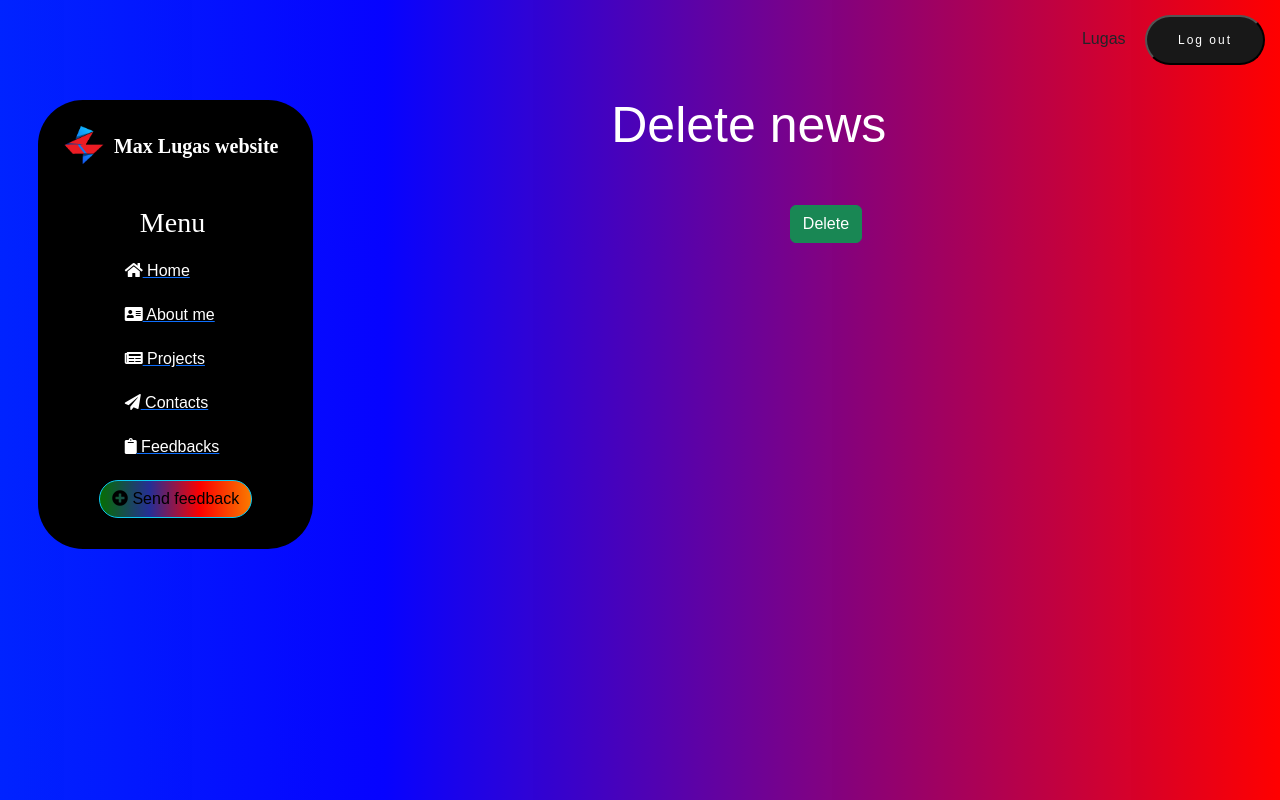
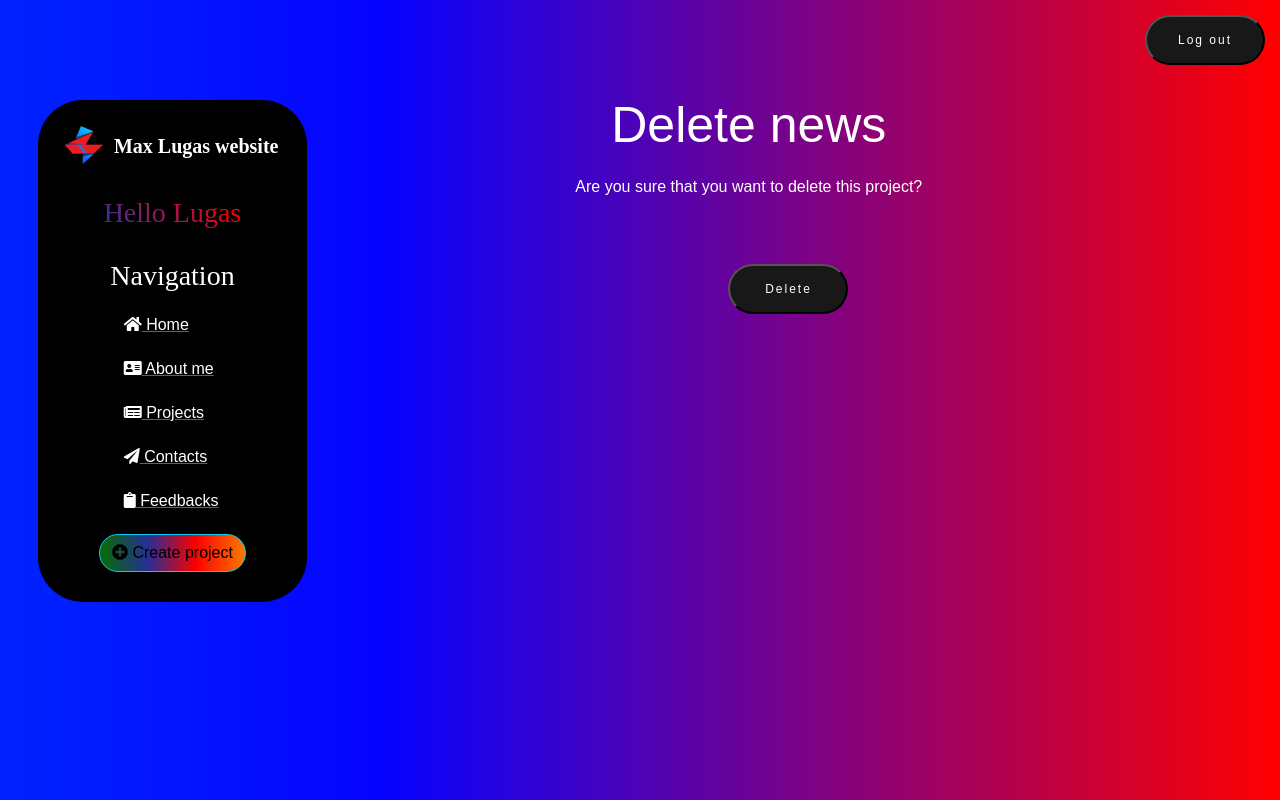
Before and after one commit to MaxLugas/LugasSite, a Django app: page /project/2/delete in a window 1280 px wide. Run offline with Django 4.2, Linux system fonts and the light colour scheme; a user stored in the database is signed in; data comes from the database, SQL or seed files in the repository; both versions use the stored data as it was after the commit; some libraries are stand-ins or nearby versions.

Commit message:
fix bugs

```diff
--- a/LugasSite/LugasSite/urls.py
+++ b/LugasSite/LugasSite/urls.py
@@ -24,3 +24,9 @@
     path('project/', include('news.urls')),
     path('feedback/', include('feedback.urls')),
 ] + static(settings.STATIC_URL, document_root=settings.STATIC_ROOT)+static(settings.MEDIA_URL, document_root=settings.MEDIA_ROOT)
+
+if settings.DEBUG:
+    import debug_toolbar
+    urlpatterns = [
+    path('__debug__/', include('debug_toolbar.urls')),
+    ]+urlpatterns
--- a/LugasSite/feedback/templates/feedback/create_feedback.html
+++ b/LugasSite/feedback/templates/feedback/create_feedback.html
@@ -7,7 +7,7 @@
 
 {% block content %}
     <div class="features">
-        <h1>Form for feedback</h1>
+        <h2>Form for feedback</h2>
         <form method="post">
             {% csrf_token %}
             {{ form.name }}<br>
--- a/LugasSite/main/static/main/css/main.css
+++ b/LugasSite/main/static/main/css/main.css
@@ -32,9 +32,20 @@
 
 aside h3 {
     font-family: 'Times New Roman', sans-serif;
-    margin-top: 50px;
+    margin-top: 30px;
     font-size: 28px;
-    margin-left: 34%;
+    text-align: center;
+}
+
+aside h6 {
+    font-family: 'Times New Roman', sans-serif;
+    margin-top: 40px;
+    font-size: 28px;
+    text-align: center;
+    background: linear-gradient(45deg, #2a33a5 15%, #fa0000 75%, #8AA9D6);
+    -webkit-background-clip: text;
+    -webkit-text-fill-color: transparent;
+    color: #2a33a5;
 }
 
 aside ul {list-style: none}
@@ -67,6 +78,10 @@
 
 main .features h1 {font-size: 50px;}
 main .features p {max-width: 400px; margin: 20px auto;}
+main .features h2 {
+    font-size: 50px;
+    margin-left: 80px;
+}
 
 .alert-warning {
     background-color: black;
@@ -223,3 +238,35 @@
     text-align: center;
     margin-right: 25px;
 }
+
+.admin-button {
+  text-decoration: none;
+  font-family: 'Montserrat', sans-serif;
+  display: inline-block;
+  width: 120px;
+  height: 50px;
+  line-height: 45px;
+  border-radius: 45px;
+  margin-top: 15px;
+  margin-right: 75px;
+  font-size: 12px;
+  text-align: center;
+  letter-spacing: 2px;
+  font-weight: 500;
+  color: white;
+  background: #181818;
+  transition: .3s;
+}
+
+.admin-button:hover {
+  background: #2EE59D;
+  color: black;
+  transform: scale(1.05);
+  transition: transform .6s ease;
+}
+
+.admin {
+    text-decoration: none;
+    margin: 15px;
+    text-align: center;
+}
--- a/LugasSite/main/templates/main/layout.html
+++ b/LugasSite/main/templates/main/layout.html
@@ -14,7 +14,7 @@
 <body>
 <div class="block">
     {% if request.user.is_authenticated %}
-    {{ user.username }} <a href="{% url 'logout' %}"><button class="login-button"> Log out</button></a>
+    <a href="{% url 'logout' %}"><button class="login-button"> Log out</button></a>
     {% else %}
         <a href="{% url 'sign_in' %}"><button class="login-button"> Sign in</button></a>
         <a href="{% url 'register' %}"><button class="login-button"> Login in</button></a>
@@ -23,17 +23,23 @@
     <aside>
         <img src="{% static 'main/img/LUGAS.png' %}" alt="Logo">
         <span class="logo">Max Lugas website</span>
-        <h3>Menu</h3>
+        {% if request.user.is_authenticated %}
+        <h6>Hello {{ user.username }}</h6>
+        {% endif %}
+        <h3>Navigation</h3>
         <ul>
             <a href="{% url 'home' %}"><li><i class="fas fa-home"></i> Home</li></a>
             <a href="{% url 'about' %}"><li><i class="fas fa-address-card"></i> About me</li></a>
             <a href="{% url 'news_home' %}"><li><i class="fas fa-newspaper"></i> Projects</li></a>
             <a href="{% url 'contacts' %}"><li><i class="fas fa-paper-plane"></i> Contacts</li></a>
             <a href="{% url 'feedback_home' %}"><li><i class="fas fa-clipboard"></i> Feedbacks</li></a>
-            {# <a href="{% url 'create' %}"><li><button class="btn btn-info"><i class="fas fa-plus-circle"></i> Create news</button></li></a> #}
         </ul>
         {% if request.user.is_authenticated %}
-        <a href="{% url 'create_feedback' %}"><button class="btn btn-info"><i class="fas fa-plus-circle"></i> Send feedback</button></a>
+            {% if user.is_superuser %}
+                <a href="{% url 'create' %}"><button class="btn btn-info"><i class="fas fa-plus-circle"></i> Create project</button></a>
+            {% else %}
+                <a href="{% url 'create_feedback' %}"><button class="btn btn-info"><i class="fas fa-plus-circle"></i> Send feedback</button></a>
+            {% endif%}
         {% endif %}
     </aside>
     <main>
--- a/LugasSite/news/templates/news/news-delete.html
+++ b/LugasSite/news/templates/news/news-delete.html
@@ -1,16 +1,24 @@
 {% extends 'main/layout.html' %}
 
 {% block title %}
-Delete news
+Delete project
 {% endblock %}
 
 {% block content %}
+{% if request.user.is_authenticated %}
+    {% if user.is_superuser %}
+        <div class="features">
+            <h1>Delete news</h1>
+            <p>Are you sure that you want to delete this project?</p>
+            <form method="post">
+                {% csrf_token %}
+                <button class="admin-button" type="submit">Delete</button>
+            </form>
+        </div>
+    {% else%}
     <div class="features">
-        <h1>Delete news</h1>
-        <form method="post">
-            {% csrf_token %}
-            <button class="btn btn-success" type="submit">Delete</button>
-        </form>
+        <p>Sorry, you are not admin</p>
     </div>
-
+    {% endif %}
+{% endif %}
 {% endblock %}
--- a/LugasSite/news/urls.py
+++ b/LugasSite/news/urls.py
@@ -1,4 +1,5 @@
 from django.urls import path
+from django.views.decorators.cache import cache_page
 from . import views
 
 urlpatterns = [
```
Also changed, not shown: LugasSite/LugasSite/settings.py (+14 -1 lines), LugasSite/feedback/templates/feedback/feedback_home.html (+15 -0 lines), LugasSite/news/templates/news/create.html (+11 -4 lines), LugasSite/news/templates/news/details_view.html (+8 -2 lines), LugasSite/db.sqlite3.
